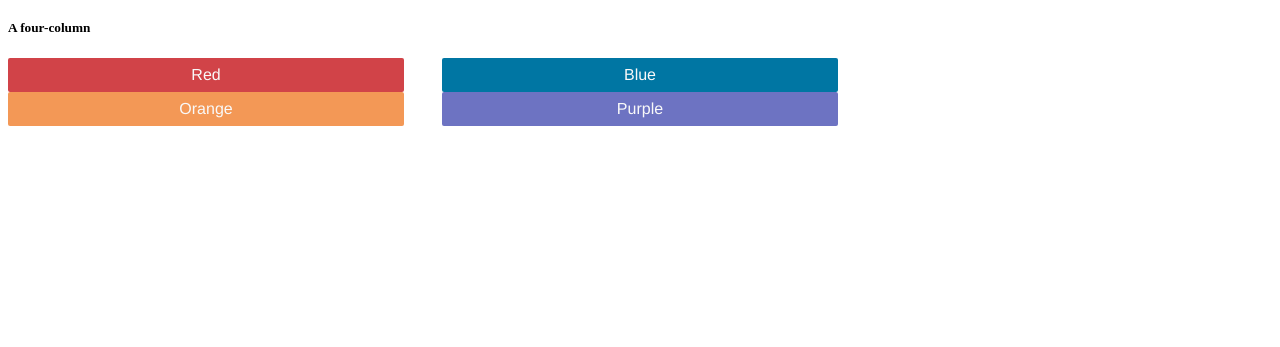
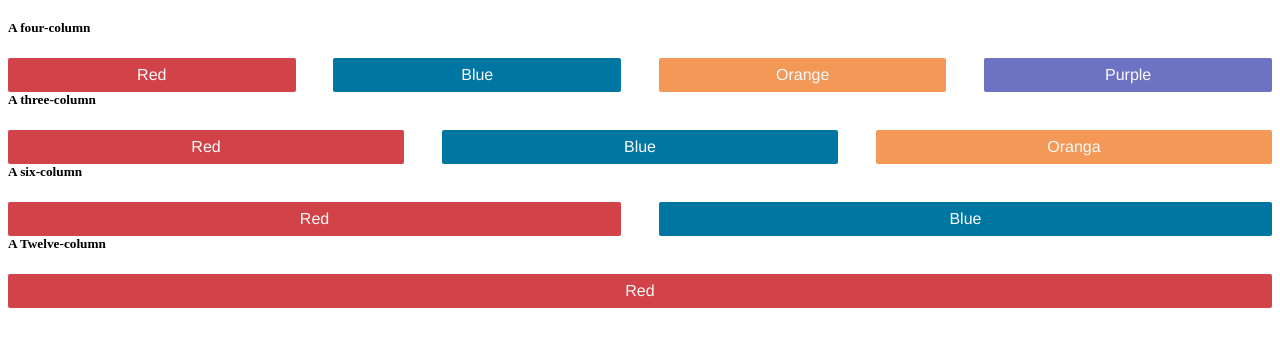
Before and after one commit to uche-inyama/Grid-Based-Framework, a plain HTML site: page index.html in a window 1280 px wide. Shown: the part 61-408 px from the top of the page. Drawn offline with Linux system fonts and the light colour scheme.

Commit message:
edited the html file

```diff
--- a/index.html
+++ b/index.html
@@ -10,35 +10,35 @@
 		<div class="container">
 			<section>
 				<h5>A four-column</h5>
-				<div class="col-sm-12 col-md-12">
-					<div class = "col-sm-12 col-md-4 btn-red">Red</div>
-					<div class = "col-sm-12 col-md-4 btn-blue">Blue</div>
-					<div class = "col-sm-12 col-md-4 btn-orange">Orange</div>
-					<div class = "col-sm-12 col-md-4 btn-purple">Purple</div>
+				<div class="col-xl-12 col-lg-12 col-md-12 col-sm-12">
+					<div class = "col-sm-12 col-xl-3 col-lg-3 col-md-3 col-sm-3 btn-red">Red</div>
+					<div class = "col-sm-12 col-xl-3 col-lg-3 col-md-3 col-sm-3 btn-blue">Blue</div>
+					<div class = "col-sm-12 col-xl-3 col-lg-3 col-md-3 col-sm-3 btn-orange">Orange</div>
+					<div class = "col-sm-12 col-xl-3 col-lg-3 col-md-3 col-sm-3 btn-purple">Purple</div>
 				</div>
 			</section>
 
-			<!-- <section>
+			<section>
 				<h5>A three-column</h5>
-				<div class = "col-12">
-					<div class = "col-4 btn-red">Red</div>
-					<div class = "col-4 btn-blue">Blue</div>
-					<div class = "col-4 btn-orange">Oranga</div>
+				<div class="col-xl-12 col-lg-12 col-md-12 col-sm-12">
+					<div class = "col-sm-12 col-xl-4 col-lg-4 col-md-4 col-sm-4 btn-red">Red</div>
+					<div class = "col-sm-12 col-xl-4 col-lg-4 col-md-4 col-sm-4 btn-blue">Blue</div>
+					<div class = "col-sm-12 col-xl-4 col-lg-4 col-md-4 col-sm-4 btn-orange">Oranga</div>
 				</div>
 			</section>
 
 			<section>
 				<h5>A six-column</h5>
-				<div class = "col-12">
-					<div class = "col-6 btn-red">Red</div>
-					<div class = "col-6 btn-blue">Blue</div>
+				<div class = "col-xl-12 col-lg-12 col-md-12 col-sm-12">
+					<div class = "col-sm-12 col-xl-6 col-lg-6 col-md-6 col-sm-6 btn-red">Red</div>
+					<div class = "col-sm-12 col-xl-6 col-lg-6 col-md-6 col-sm-6  btn-blue">Blue</div>
 				</div>
 			</section>
 
 			<section>
 				<h5>A Twelve-column</h5>
-				<div class = "col-12 btn-red">Red</div>
-			</section> -->
+				<div class = "col-sm-12 col-xl-12 col-lg-12 col-md-12 col-sm-12 btn-red">Red</div>
+			</section>
 		</div>
 	</body>
 </html>
```
